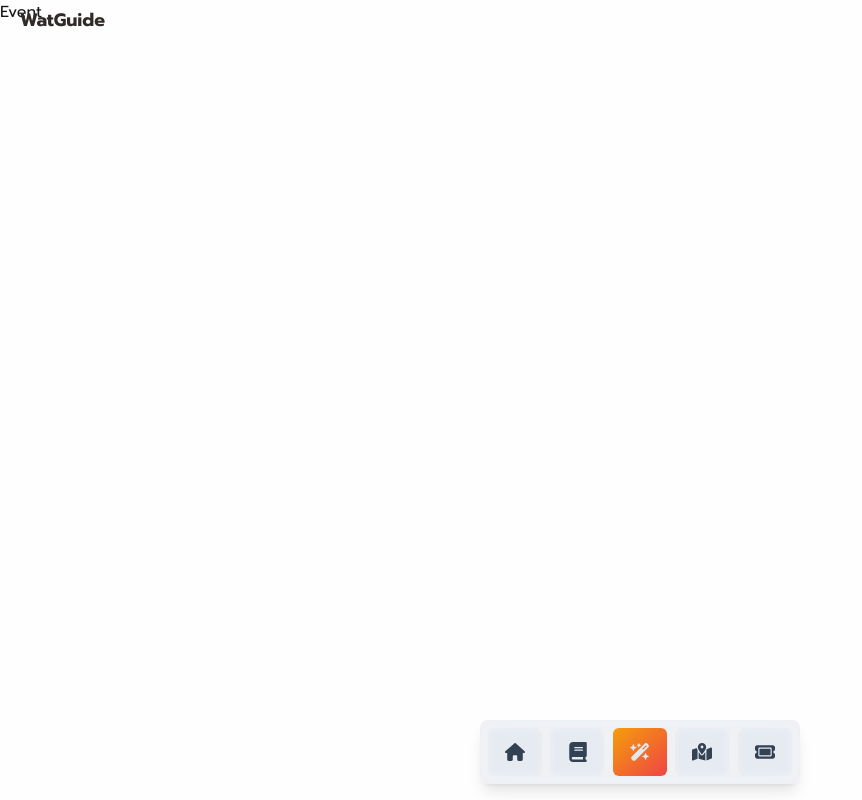
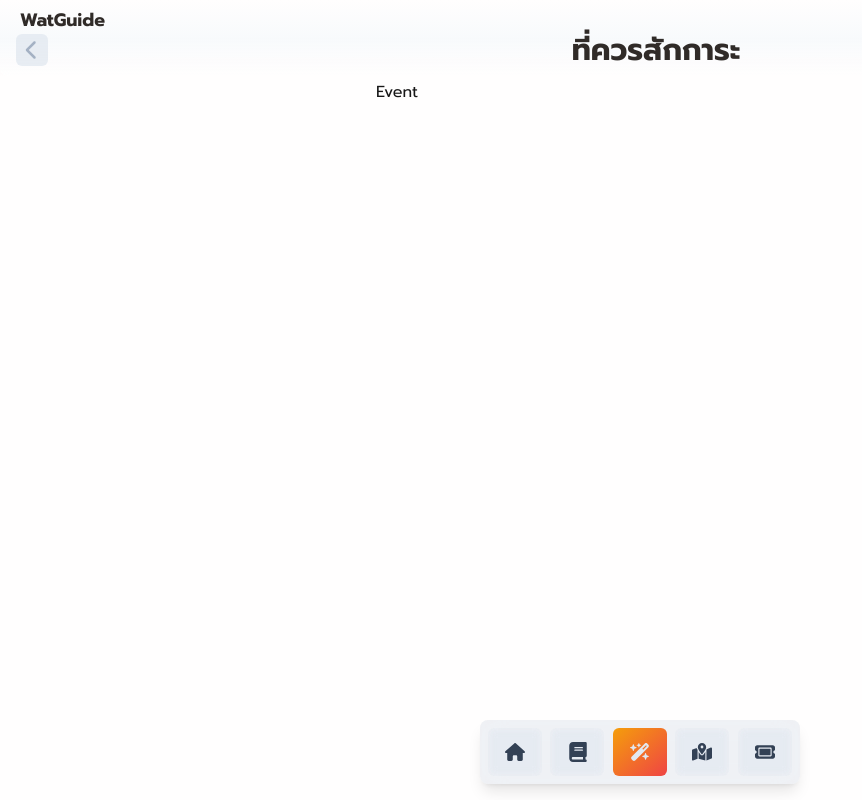
Before and after one commit to FeiZGe/WatGuide-web, a Next.js app: page /event in a window 1280 px wide. Shown: the whole page, without its empty margins (0-862 px from the left). Built offline with nearby package versions, Linux system fonts and the light colour scheme.

Commit message:
Create: event layout

```diff
--- /dev/null
+++ b/app/event/layout.tsx
@@ -0,0 +1,39 @@
+"use client";
+
+import Link from "next/link";
+import { FontAwesomeIcon } from "@fortawesome/react-fontawesome";
+import { faChevronLeft } from "@fortawesome/free-solid-svg-icons";
+import { motion } from "framer-motion";
+
+export default function EventLayout({
+  children,
+}: {
+  children: React.ReactNode;
+}) {
+  return (
+    <div>
+      {/* Header คงที่ด้านบน */}
+      <section className="fixed top-0 left-0 right-0 w-full pt-8 px-4 pb-2 bg-gradient-to-b from-background via-slate-50 to-transparent bg-opacity-80 backdrop-blur-sm z-10">
+        <div className="flex flex-row items-center justify-between">
+            <motion.div whileTap={{ scale: 0.9 }} whileHover={{ scale: 1.05 }}>
+                <Link
+                    href="/"
+                    className="w-8 h-8 bg-slate-200/80 rounded-md flex justify-center items-center"
+                >
+                    <FontAwesomeIcon icon={faChevronLeft} className="w-5 h-5 text-slate-400/80" />
+                </Link>
+            </motion.div>
+            <h1 className="font-bold text-3xl text-textb flex-1 text-center">ที่ควรสักการะ</h1>
+        </div>
+      </section>
+
+      {/* ส่วนนี้สามารถเลื่อนลงได้ */}
+      <section className="px-6 pt-20 max-w-xl mx-auto">
+
+        {children}
+        {/* Spacer ด้านล่าง */}
+        <div className="h-24"></div>
+      </section>
+    </div>
+  );
+}
```
